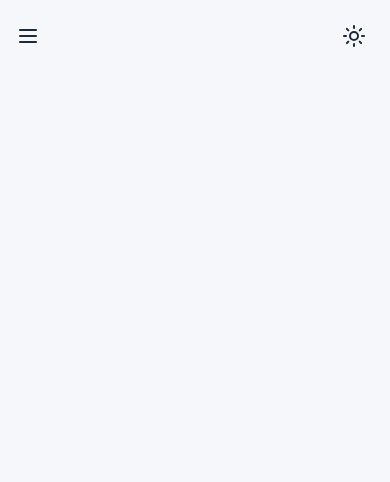
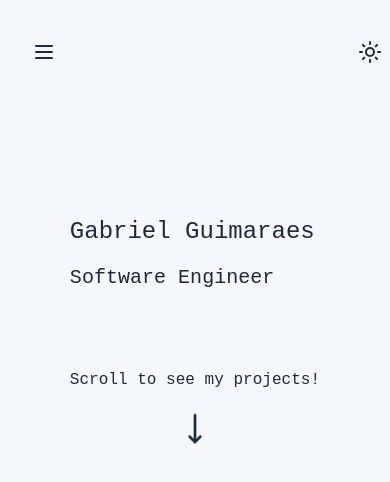
Before and after one commit to gabrielg2020/portfolio, a Svelte app in the folder frontend/: page / in a window 390 px wide. Shown: the top 482 px of the page. Built offline with nearby package versions, Linux system fonts and the light colour scheme; a web font is replaced by a local one.

Commit message:
feat(frontend): add hero section to home
Signed-off-by: Gabriel Guimaraes <80750139+gabrielg2020@users.noreply.github.com>

```diff
--- a/frontend/src/App.svelte
+++ b/frontend/src/App.svelte
@@ -1,5 +1,7 @@
 <script lang="ts">
+  import NavBar from "./components/NavBar.svelte";
   import Home from "./pages/Home.svelte";
 </script>
 
+<NavBar />
 <Home />
--- /dev/null
+++ b/frontend/src/components/Hero.svelte
@@ -0,0 +1,114 @@
+<script lang="ts">
+  import { MoveDown } from "@lucide/svelte";
+  import { onMount } from "svelte";
+
+  // Define size variants
+  const sizes = {
+    desktop: {
+      titleClass: "h2",
+      subtitleClass: "h3",
+      ctaClass: "h4",
+      iconSize: 64
+    },
+    tablet: {
+      titleClass: "h3",
+      subtitleClass: "h4",
+      ctaClass: "h5",
+      iconSize: 32
+    },
+    mobile: {
+      titleClass: "h5",
+      subtitleClass: "h6",
+      ctaClass: "sub-h1",
+      iconSize: 32
+    }
+  };
+
+  // Default to desktop - will update on mount and resize
+  let activeSize = sizes.desktop;
+
+  function updateSize() {
+    const width = window.innerWidth;
+    if (width <= 767) {
+      activeSize = sizes.mobile;
+    } else if (width <= 1023) {
+      activeSize = sizes.tablet;
+    } else {
+      activeSize = sizes.desktop;
+    }
+  }
+
+  onMount(() => {
+    updateSize();
+    window.addEventListener('resize', updateSize);
+
+    return () => {
+      window.removeEventListener('resize', updateSize);
+    };
+  });
+</script>
+
+<div class="hero">
+  <div class="wrapper">
+    <div class="header">
+      <h1 class={activeSize.titleClass}>Gabriel Guimaraes</h1>
+      <h2 class={activeSize.subtitleClass}>Software Engineer</h2>
+    </div>
+    <div class="footer">
+      <h4 class={activeSize.ctaClass}>Scroll to see my projects!</h4>
+      <div class="arrow-container">
+        <MoveDown size={activeSize.iconSize} />
+      </div>
+    </div>
+  </div>
+</div>
+
+<style>
+  .hero {
+    display: flex;
+    justify-content: center;
+    position: absolute;
+    left: 50%;
+    top: 40%;
+    -webkit-transform: translate(-50%, -50%);
+    transform: translate(-50%, -50%);
+    width: 100%;
+  }
+
+  .wrapper {
+    display: flex;
+    flex-direction: column;
+  }
+
+  .header {
+    padding-bottom: 10vh;
+  }
+
+  .header > h1 {
+    padding-bottom: 1.5rem;
+  }
+
+  .footer {
+    display: flex;
+    flex-direction: column;
+    align-items: center;
+    gap: 2rem;
+  }
+
+  /* Arrow animation styles */
+  .arrow-container {
+    animation: float 1.5s ease-in-out infinite;
+  }
+
+  @keyframes float {
+    0% {
+      transform: translateY(0px);
+    }
+    50% {
+      transform: translateY(-10px);
+    }
+    100% {
+      transform: translateY(0px);
+    }
+  }
+</style>
--- a/frontend/src/components/NavBar.svelte
+++ b/frontend/src/components/NavBar.svelte
@@ -3,9 +3,10 @@
   import { Menu } from "@lucide/svelte";
   import ThemeToggle from "./ThemeToggle.svelte";
   import NavMenu from "./NavMenu.svelte";
-  import { slide } from "svelte/transition";
+  import { onMount } from "svelte";
 
   let isMenuOpen = false;
+  let isMobile = false;
 
   const toggleMenu = () => {
     isMenuOpen = !isMenuOpen;
@@ -17,37 +18,68 @@
     "02 Experiences": "experiences",
     "03 Contact": "contact",
   };
+
+  // Update mobile state based on screen size
+  function updateLayout() {
+    isMobile = window.innerWidth <= 1023;
+
+    // Close the menu when transitioning from mobile to desktop
+    if (!isMobile) {
+      isMenuOpen = false;
+    }
+  }
+
+  onMount(() => {
+    updateLayout();
+    window.addEventListener('resize', updateLayout);
+
+    return () => {
+      window.removeEventListener('resize', updateLayout);
+    };
+  });
 </script>
 
-<nav>
-  <!-- Desktop View -->
-  <div class="desktop-wrapper">
+<nav class:mobile={isMobile}>
+  <div class="nav-container">
+    <!-- Navigation Links (visible on desktop) -->
+    {#if !isMobile}
       <div class="nav-links">
         {#each Object.entries(titleLinkMap) as [title, link]}
           <a href="#{link}" class="sub-h2">{title}</a>
         {/each}
       </div>
+    {/if}
+
+    <!-- Right Side Content -->
     <div class="right-side">
+      {#if isMobile}
+        <!-- Mobile Menu Button -->
+        <!-- svelte-ignore a11y_click_events_have_key_events -->
+        <div
+          class="menu-button"
+          on:click={toggleMenu}
+          role="button"
+          tabindex="0"
+          aria-label="Toggle menu"
+        >
+          <Menu />
+        </div>
+      {:else}
+        <!-- Desktop Buttons -->
         <div class="buttons">
           <Button text="Website Docs" location="home" />
           <Button text="GitHub Repo" location="home" />
         </div>
-      <ThemeToggle/>
+      {/if}
+
+      <!-- Theme Toggle (always visible) -->
+      <ThemeToggle />
     </div>
-  </div>
-
-  <!-- Mobile View -->
-  <div class="mobile-wrapper">
-    <!-- svelte-ignore a11y_click_events_have_key_events -->
-    <!-- svelte-ignore a11y_no_static_element_interactions -->
-    <div on:click={toggleMenu}>
-      <span class="icon action"><Menu /></span>
-    </div>
-    <ThemeToggle/>
   </div>
 </nav>
 
-{#if isMenuOpen}
+<!-- Mobile Menu (conditionally rendered) -->
+{#if isMenuOpen && isMobile}
   <NavMenu {titleLinkMap} />
 {/if}
 
@@ -55,12 +87,18 @@
   nav {
     position: sticky;
     top: 0;
+    width: 100%;
+    z-index: 100;
   }
 
-  .desktop-wrapper {
+  .nav-container {
     display: flex;
     justify-content: space-between;
     align-items: center;
+    padding: 1rem;
+    width: 100%;
+    max-width: 1024px;
+    margin: 0 auto;
   }
 
   .nav-links {
@@ -70,8 +108,14 @@
 
   .right-side {
     display: flex;
-    justify-content: right;
+    align-items: center;
     gap: 2rem;
+
+    /* When in mobile view, make the right-side take full width */
+    :global(.mobile) & {
+      width: 100%;
+      justify-content: space-between;
+    }
   }
 
   .buttons {
@@ -80,21 +124,12 @@
     gap: 1rem;
   }
 
-  .mobile-wrapper {
-    display: none;
+  .menu-button {
+    cursor: pointer;
+    display: flex;
+    align-items: center;
+    justify-content: center;
   }
 
-  /* Mobile styles */
-  @media (max-width: 1023px) {
-    .desktop-wrapper {
-      display: none;
-    }
-
-    .mobile-wrapper {
-      display: flex;
-      visibility: visible;
-      justify-content: space-between;
-      align-items: center;
-    }
-  }
+  /* Responsive adjustments handled by JS logic instead of CSS media queries */
 </style>
--- a/frontend/src/pages/Home.svelte
+++ b/frontend/src/pages/Home.svelte
@@ -1,11 +1,5 @@
 <script lang="ts">
-  import Button from "../components/Button.svelte";
-  import InfoTab from "../components/InfoTab.svelte";
-  import NavBar from "../components/NavBar.svelte";
-  import NavMenu from "../components/NavMenu.svelte";
+  import Hero from "../components/Hero.svelte";
 </script>
 
-<NavBar />
-<!-- <Button text="Website Docs" isInlineFlex={true}/>
-<InfoTab /> -->
-<!-- <NavMenu /> -->
+<Hero />
--- a/frontend/src/styles/global.css
+++ b/frontend/src/styles/global.css
@@ -18,12 +18,12 @@ html.dark-theme {
   --text-transparent: var(--off-white-transparent);
 }
 
-#app {
+body {
+  height: 100vh;
   background-color: var(--background);
   color: var(--text);
+  padding: 1rem;
   transition: background-color 0.3s ease, color 0.3s ease;
-  height: 100vh;
-  padding: 1rem;
 }
 
 span.icon {
```
Lines whose indentation alone changed are shown as unchanged.
